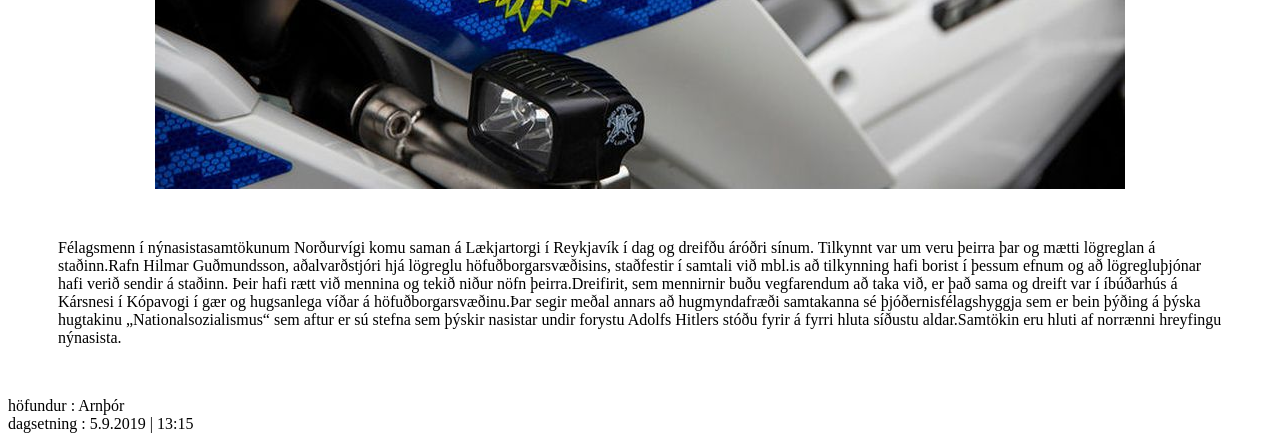
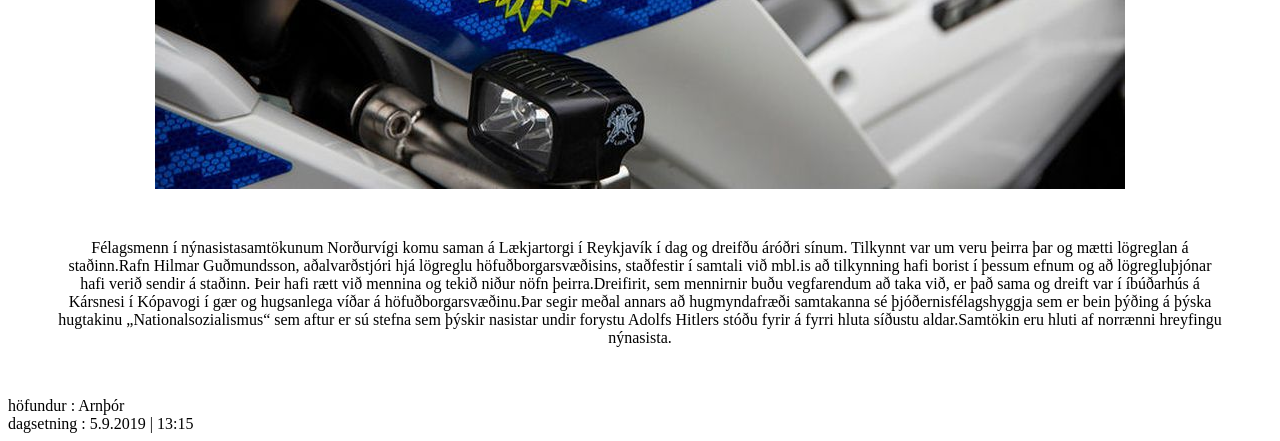
Before and after one commit to Frillion/WebProgrammmingProject3_2019, a Flask app: page /Logreglan_hafdi_afskipti__af_nynasistum in a window 1280 px wide. Shown: the part 605-1046 px from the top of the page. Run offline with Flask 2, Linux system fonts and the light colour scheme.

Commit message:
Playing around with stylesheets

```diff
--- a/app.py
+++ b/app.py
@@ -39,7 +39,8 @@ Logreglan_hafdi_afskipti_af_nynasistum = {
 
 Samkomulag_um_orugga_skemmti_stada_og_gegn_vaendi = {
                                                         "title":"Samkomulag um örugga skemmtistaða og gegn vændi",
-                                                        "mainContent":"Samkomulag um að bæta öryggi á og við skemmtistaði í "
+                                                        "mainContent":"Samkomulag um að bæta öryggi á og við "
+                                                            "skemmtistaði í "
                                                             "Reykjavík var undirritað í dag, svo og samkomulag um "
                                                             "að sporna gegn vændi á hótelum og gistiheimilum."
                                                             "Þetta kemur fram í tilkynningu frá Reykjavíkurborg."
--- /dev/null
+++ b/static/Main_page_css.css
@@ -0,0 +1,17 @@
+.footer{
+    width:100%;
+    background-color: #007;
+}
+
+.imgs{
+    display:block;
+    margin-left:auto;
+    margin-right:auto;
+    }
+.paragraphs{
+    margin:10;
+    text-align:center;
+    padding:40;
+    border-top:5px;
+    border-bottom:5px;
+}
--- a/templates/Contentbody.html
+++ b/templates/Contentbody.html
@@ -1,4 +1,4 @@
 <div style="width:100%;display:flex;align-items:center;">
-    <img src="/static/{{ cnt['image']}}" style="display:block;margin-left:auto;margin-right:auto;"/> <br>
+    <img src="/static/{{ cnt['image']}}" class="imgs"/> <br>
 </div>
-<p style=" margin:10;taxt-align:center;padding:40;">{{cnt['mainContent']}}</p>
+<p class="paragraphs">{{cnt['mainContent']}}</p>
--- a/templates/Contenthead.html
+++ b/templates/Contenthead.html
@@ -1,3 +1,4 @@
 {% block Main_head %}
     <title>{{cnt['title']}}</title>
+    <link rel="stylesheet" type="text/css" href="/static/Main_page_css.css"/>
 {% endblock %}
--- a/templates/Main.html
+++ b/templates/Main.html
@@ -10,8 +10,10 @@
     {% block Main_content %}
     {% endblock %}
     <footer>
-        {% block Main_footer %}
-        {% endblock %}
+        <div class="footer">
+            {% block Main_footer %}
+            {% endblock %}
+        </div>
     </footer>
 </body>
 </html>
```
